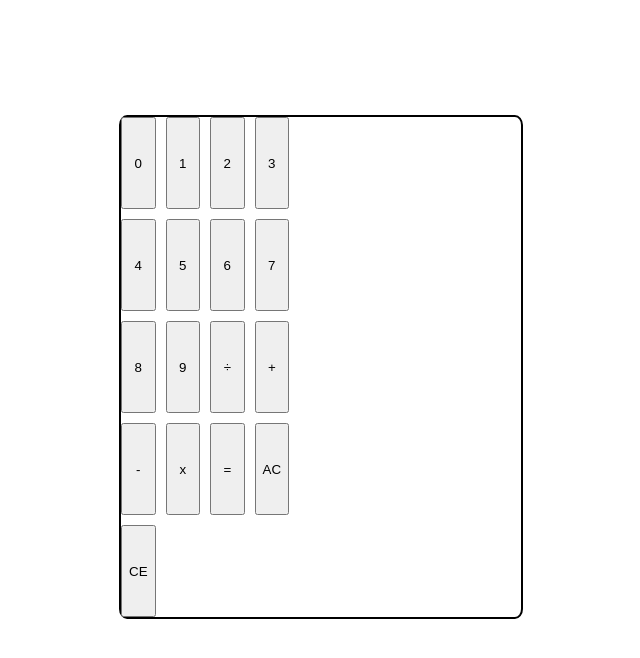
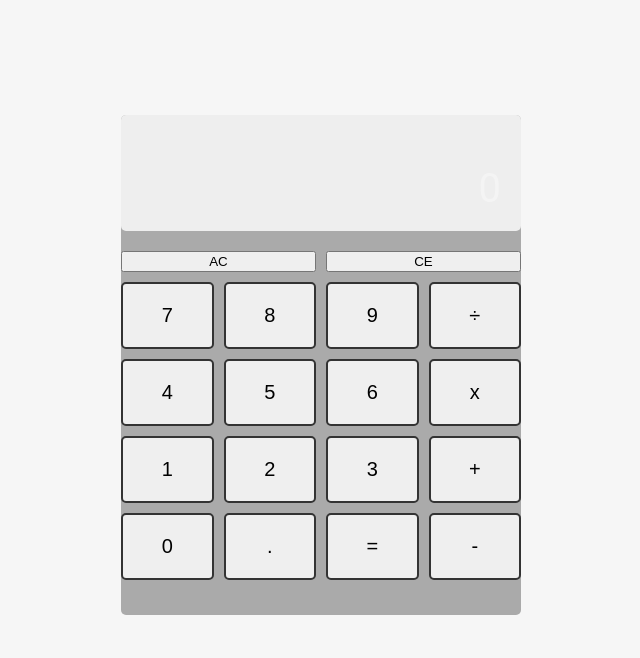
Before and after one commit to jcob95/js_calculator, a plain HTML site: page index.html in a window 1280 px wide. Shown: the whole page, without its empty margins (319-959 px from the left). Drawn offline with Linux system fonts and the light colour scheme.

Commit message:
formatting calculator buttons

```diff
--- a/index.html
+++ b/index.html
@@ -11,26 +11,28 @@
         <!--box which contains calculator-->
         <div class='calculator'>
             <div class='screen'>
-
+                <div class="screen-last" id="lastOperationScreen"></div>
+                <div class="screen-current" id="currentOperationScreen">0</div>
             </div>
             <div class='button-grid'>
-                <button>0</button>
-                <button>1</button>
-                <button>2</button>
-                <button>3</button>
-                <button>4</button>
-                <button>5</button>
-                <button>6</button>
-                <button>7</button>
-                <button>8</button>
-                <button>9</button>
-                <button>÷</button>
-                <button>+</button>
-                <button>-</button>
-                <button>x</button>
-                <button>=</button>
-                <button>AC</button>
-                <button>CE</button>
+                <button class='span-btn'>AC</button>
+                <button class='span-btn'>CE</button>
+                <button class='btn'>7</button>
+                <button class='btn'>8</button>
+                <button class='btn'>9</button>
+                <button class='btn'>÷</button>
+                <button class='btn'>4</button>
+                <button class='btn'>5</button>
+                <button class='btn'>6</button>
+                <button class='btn'>x</button>
+                <button class='btn'>1</button>
+                <button class='btn'>2</button>
+                <button class='btn'>3</button>
+                <button class='btn'>+</button>
+                <button class='btn'>0</button>
+                <button class='btn'>.</button>
+                <button class='btn'>=</button>
+                <button class='btn'>-</button>
             </div>
         </div>
     </div>
--- a/stylesheet.css
+++ b/stylesheet.css
@@ -1,3 +1,19 @@
+
+:root{
+    --border:#333;
+    --background: #f6f6f6;
+    --btn-colour:#eee;
+    --screen:#eee
+}
+
+body {
+    background-color: var(--background);
+    color: var(--font);
+    font-family: 'Roboto', sans-serif;
+    line-height: 1.6;
+    /* footer support */
+    margin-bottom: 100px;
+  }
 .container{
     color: #f4f4f4;
     display:flex;
@@ -8,13 +24,46 @@
 }
 .calculator{
     display:flex;
+    flex-direction: column;
     width: 400px;
     height: 500px;
-    border:2px black solid;
-    border-radius: 2%;
+    border:2px var('--border') solid;
+    border-radius: 5px;
+    background-color: #aaa;
 }
 .button-grid{
     display:grid;
     grid-template-columns: repeat(4,1fr);
     grid-gap: 10px;
 }
+.screen{
+    padding: 10px 20px;
+    border: 2px var('--border') solid;
+    border-radius: 5px;
+    margin-bottom: 20px;
+    background-color: var(--screen);
+    text-align: right;
+    word-wrap: break-word;
+    word-break: break-all;
+}
+
+.screen-last {
+    min-height: 32px;
+    font-size: 20px;
+  }
+.span-btn{
+    grid-column: span 2;
+}
+
+.screen-current {
+min-height: 64px;
+font-size: 40px;
+}
+
+.btn {
+    padding: 20px;
+    border: 2px var(--border) solid;
+    border-radius: 5px;
+    background-color: var('--btn-color');
+    font-size: 20px;
+}
```
